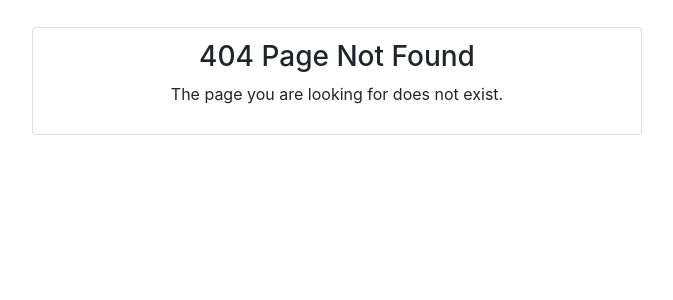
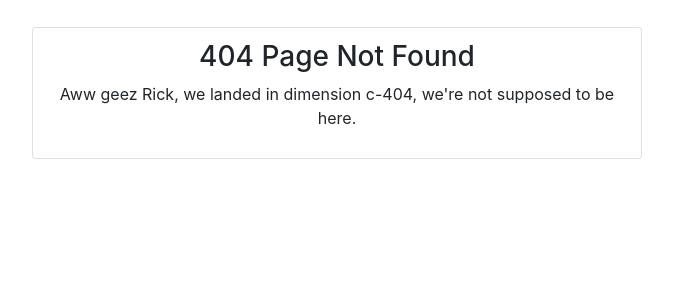
Before and after one commit to ploggingdev/hackerschat, a Django app: template user_auth/templates/404.html in a window 1280 px wide. Shown: the part 56-356 px from the top of the page, without its empty margins (303-976 px from the left). Run offline with Django 3.2, Linux system fonts and the light colour scheme; the template is opened without the code that fills it: values that come from a table or form of the project are taken from there, others are empty; some libraries are stand-ins or nearby versions.

Commit message:
Update 404 and 500 pages

```diff
--- a/user_auth/templates/404.html
+++ b/user_auth/templates/404.html
@@ -15,7 +15,7 @@
                 <li class="list-group-item">
             <div class="text-center"><h3>404 Page Not Found</h3></div>
             <p class="text-center">
-            The page you are looking for does not exist.
+            Aww geez Rick, we landed in dimension c-404, we're not supposed to be here.
             </p>
             </li>
             </ul>
--- a/user_auth/templates/500.html
+++ b/user_auth/templates/500.html
@@ -15,7 +15,7 @@
                 <li class="list-group-item">
             <div class="text-center"><h3>Internal Server Error</h3></div>
             <p class="text-center">
-            Oops, something unexpected happened. Please report this incident to the site owner.
+            Aww geez Rick, we landed in dimension c-500. Something went wrong, we're not supposed to be here.
             </p>
             </li>
             </ul>
```
